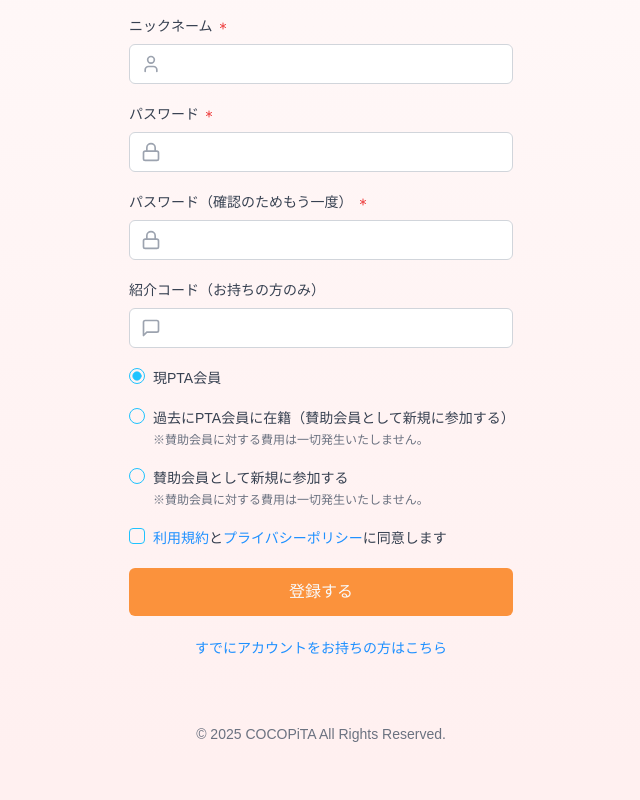
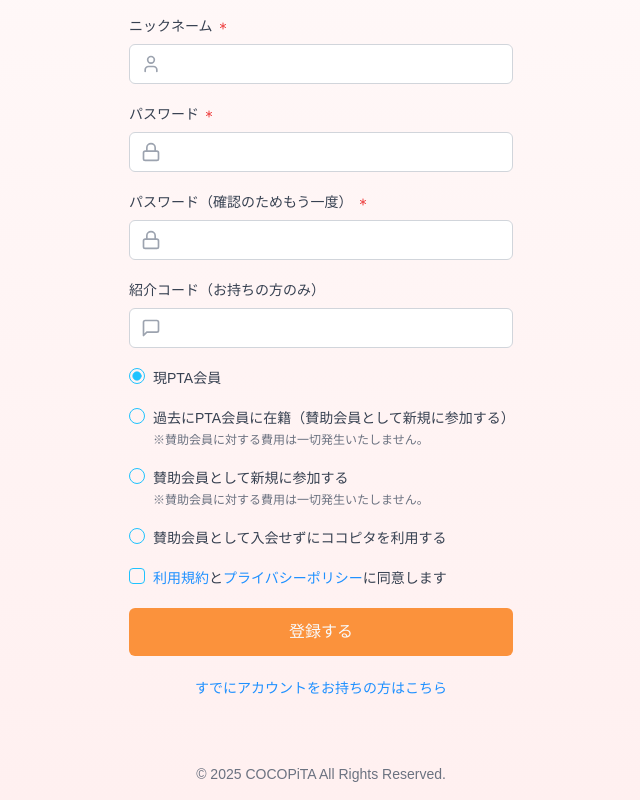
Before and after one commit to pfs-0512/color-login-sparkle, a React (Vite) app: page /signup in a window 1280 px wide. Shown: the part 820-1620 px from the top of the page, without its empty margins (319-959 px from the left). Before the commit the page ends 1580 px from the top, so only its background shows below. Built offline with nearby package versions, Linux system fonts and the light colour scheme.

Commit message:
Add option for using Cocopita without membership
Add a new checkbox to the signup form to allow users to use Cocopita without becoming a member.

```diff
--- a/src/components/signup/MembershipType.tsx
+++ b/src/components/signup/MembershipType.tsx
@@ -2,7 +2,6 @@
 import React from "react";
 import { RadioGroup, RadioGroupItem } from "@/components/ui/radio-group";
 import { Label } from "@/components/ui/label";
-import { Circle } from "lucide-react";
 
 interface MembershipTypeProps {
   membershipType: string;
@@ -44,6 +43,15 @@ const MembershipType = ({ membershipType, setMembershipType }: MembershipTypePro
           </Label>
         </div>
       </div>
+
+      <div className="flex items-start space-x-2">
+        <RadioGroupItem value="without_membership" id="without_membership" />
+        <div className="grid gap-1.5 leading-none">
+          <Label htmlFor="without_membership" className="text-sm font-normal text-gray-700">
+            賛助会員として入会せずにココピタを利用する
+          </Label>
+        </div>
+      </div>
     </RadioGroup>
   );
 };
```
